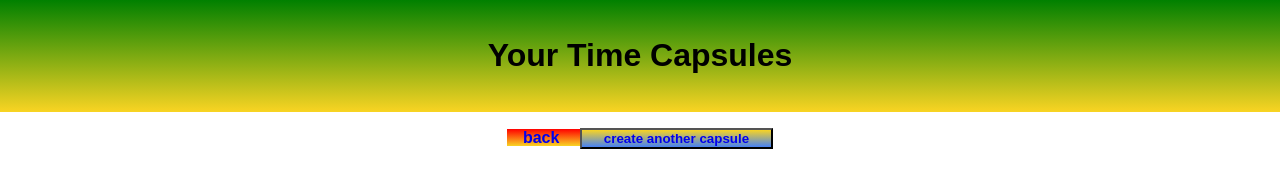
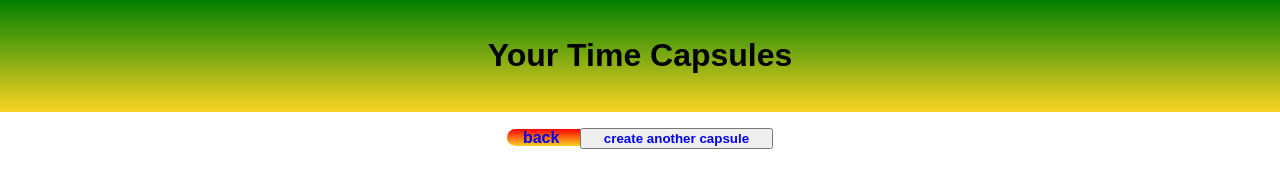
Before and after one commit to kartikrai01017/time-capsule, a plain HTML site: page view.html in a window 1280 px wide. Drawn offline with Linux system fonts and the light colour scheme.

Commit message:
Update styles.css
changing border radius

```diff
--- a/styles.css
+++ b/styles.css
@@ -35,11 +35,12 @@ font-family: Arial
 
 .btn{
 background:linear-gradient(red ,#F9D423 );
+    border-radius: 50px;
 }
 
 .bt{
 background:linear-gradient(#F9D423  ,#4681f4 )
-
+border-radius: 50px;
 
 }
 
@@ -47,7 +48,7 @@ background:linear-gradient(#F9D423  ,#4681f4 )
 color var(red);
 transform : scale(1.5) rotate(-3deg);
 background:linear-gradient( #A2DED0 ,#F9D423 );
-
+border-radius: 50px;
 }
 
 
@@ -55,6 +56,7 @@ background:linear-gradient( #A2DED0 ,#F9D423 );
 transform : translatex(60px);
 transform : scale(1.3) rotate(3deg);
 background:linear-gradient(#4681f4 ,#F9D423 );
+    border-radius: 50px;
 }
 
 h1 {
```
